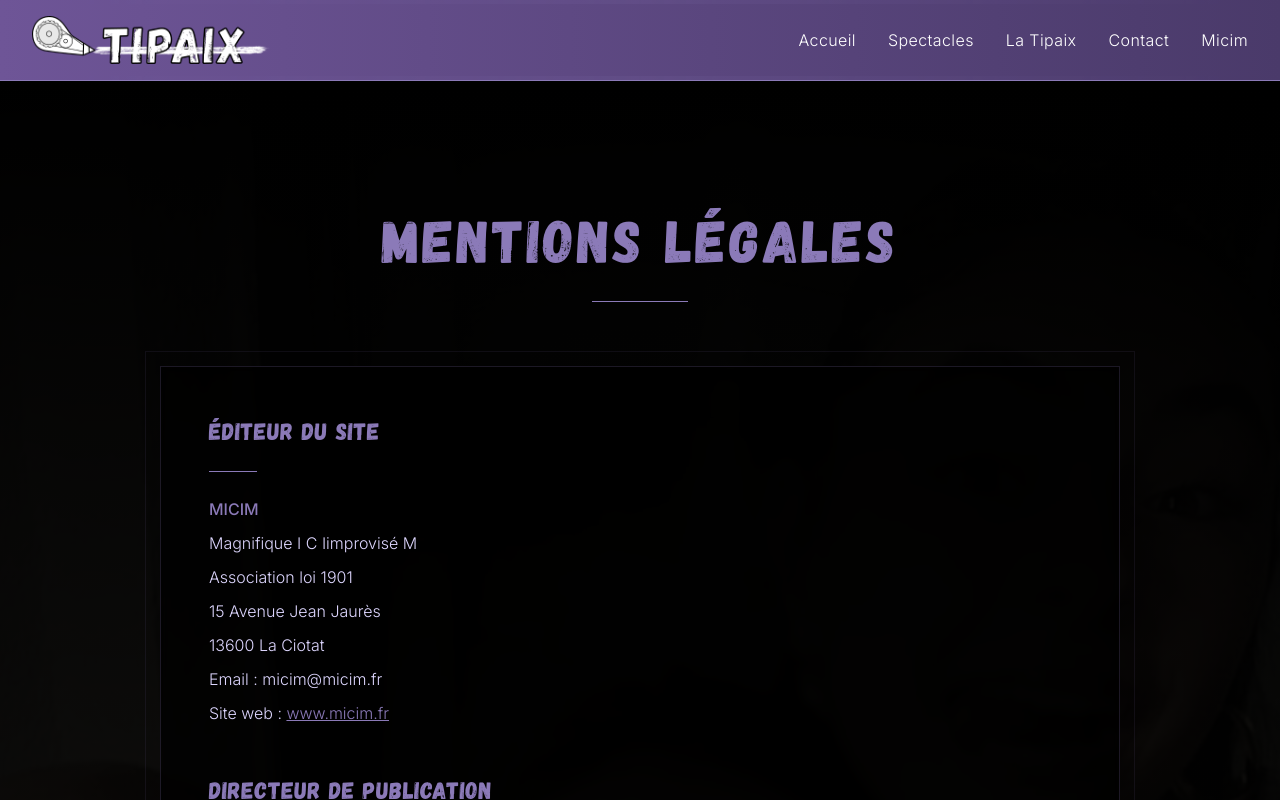
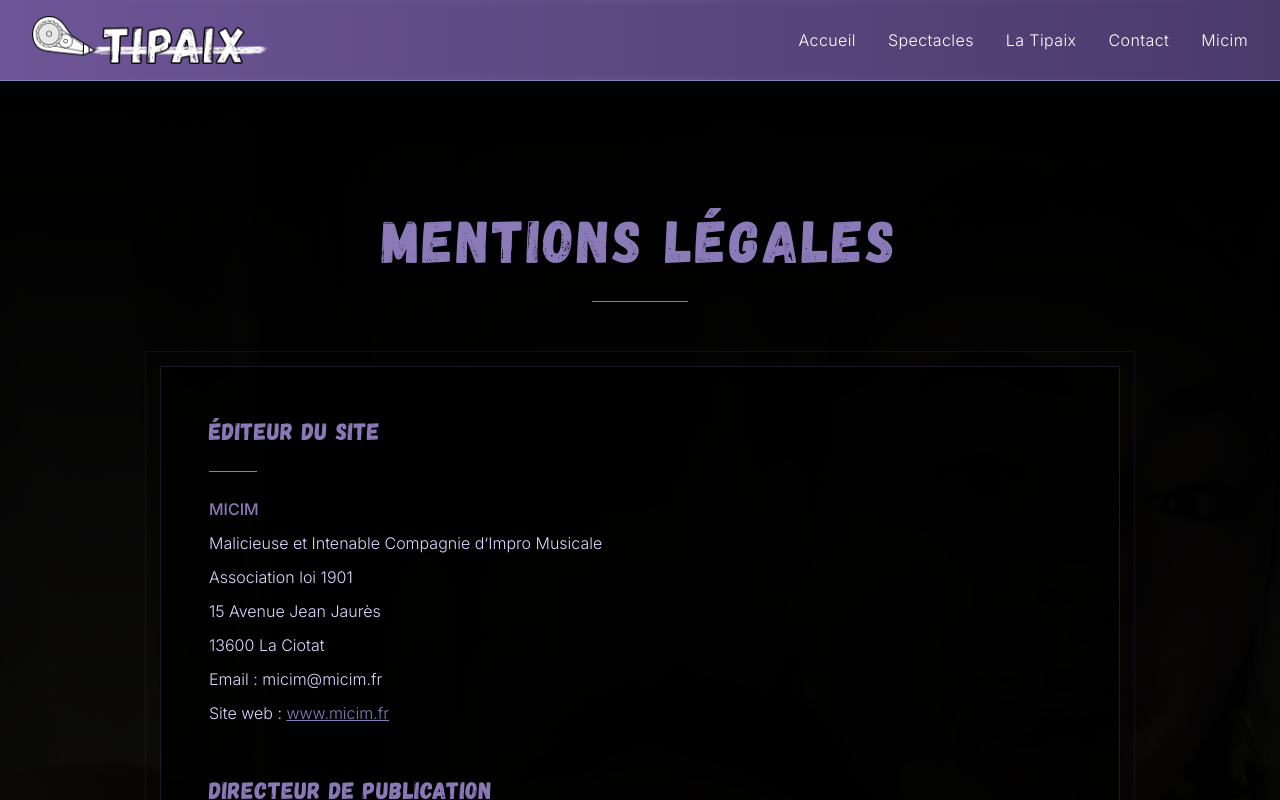
Before and after one commit to MarcoPOtard/tipaix, a Next.js app: page /mentions-legales in a window 1280 px wide. Shown: the top 800 px of the page. Built offline with nearby package versions, Linux system fonts and the light colour scheme; no server answers.

Commit message:
Fix mentions legales

```diff
--- a/src/app/mentions-legales/page.tsx
+++ b/src/app/mentions-legales/page.tsx
@@ -36,7 +36,7 @@ export default function MentionsLegalesPage() {
                 <div className="w-12 h-px bg-tipaix-light mb-6"></div>
                 <div className="text-purple-200 font-light space-y-2 leading-relaxed">
                   <p><span className="text-tipaix-light font-medium">MICIM</span></p>
-                  <p>Magnifique I C Iimprovisé M</p>
+                  <p>Malicieuse et Intenable Compagnie d‘Impro Musicale</p>
                   <p>Association loi 1901</p>
                   <p>15 Avenue Jean Jaurès</p>
                   <p>13600 La Ciotat</p>
```
